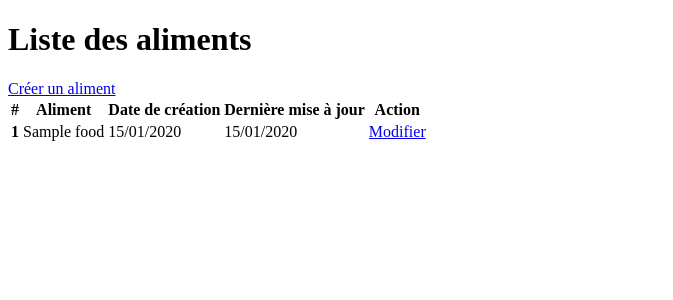
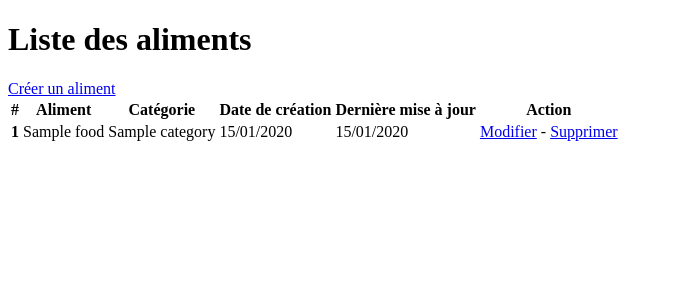
Before and after one commit to bdomart/nws_cms_eval, a Symfony app: template templates/food/foods.html.twig in a window 1280 px wide. Shown: the part 96-396 px from the top of the page, without its empty margins (0-673 px from the left). Run offline with Twig, Linux system fonts and the light colour scheme; the template is opened without the code that fills it: most values are stand-ins (such as "Sample title", 1, 10 or a date in 2020); some libraries are stand-ins or nearby versions.

Commit message:
Template index and food updated

```diff
--- a/templates/food/foods.html.twig
+++ b/templates/food/foods.html.twig
@@ -18,6 +18,7 @@
             <tr>
                 <th scope="col">#</th>
                 <th scope="col">Aliment</th>
+                <th scope="col">Catégorie</th>
                 <th scope="col">Date de création</th>
                 <th scope="col">Dernière mise à jour</th>
                 <th scope="col">Action</th>
@@ -28,9 +29,13 @@
                 <tr>
                     <th scope="row">{{ food.id }}</th>
                     <td>{{ food.name }}</td>
+                    <td>{{ food.category.name}}</td>
                     <td>{{ food.dateCreated|date("d/m/Y") }}</td>
                     <td>{{ food.dateUpdated|date("d/m/Y") }}</td>
-                    <td><a href="{{ path('food_edit', {id: food.id}) }}">Modifier</a></td>
+                    <td>
+                        <a href="{{ path('food_edit', {id: food.id}) }}">Modifier</a> -
+                        <a href="{{ path('food_delete', {id: food.id}) }}" class="text-danger">Supprimer</a>
+                    </td>
                 </tr>
             {% endfor %}
             </tbody>
--- a/templates/index.html.twig
+++ b/templates/index.html.twig
@@ -13,7 +13,10 @@
                 <div class="card-body">
                     <h5 class="card-title">{{ recipe.name }}</h5>
                     <h6 class="card-subtitle mb-2 text-muted">{{ recipe.numberPeople }} personnes</h6>
-                    <p class="card-text">Instructions :<br/>{{ recipe.instruction }}</p>
+                    <p class="card-text">
+                        Instructions :<br/>
+                        {{ recipe.instruction | slice(0,149) }}{% if recipe.instruction|length > 150 %}...{% endif %}
+                    </p>
                     <a href="{{ path('recipe_show', {id: recipe.id}) }}" class="card-link">Voir la recette</a>
                 </div>
             </div>
```
